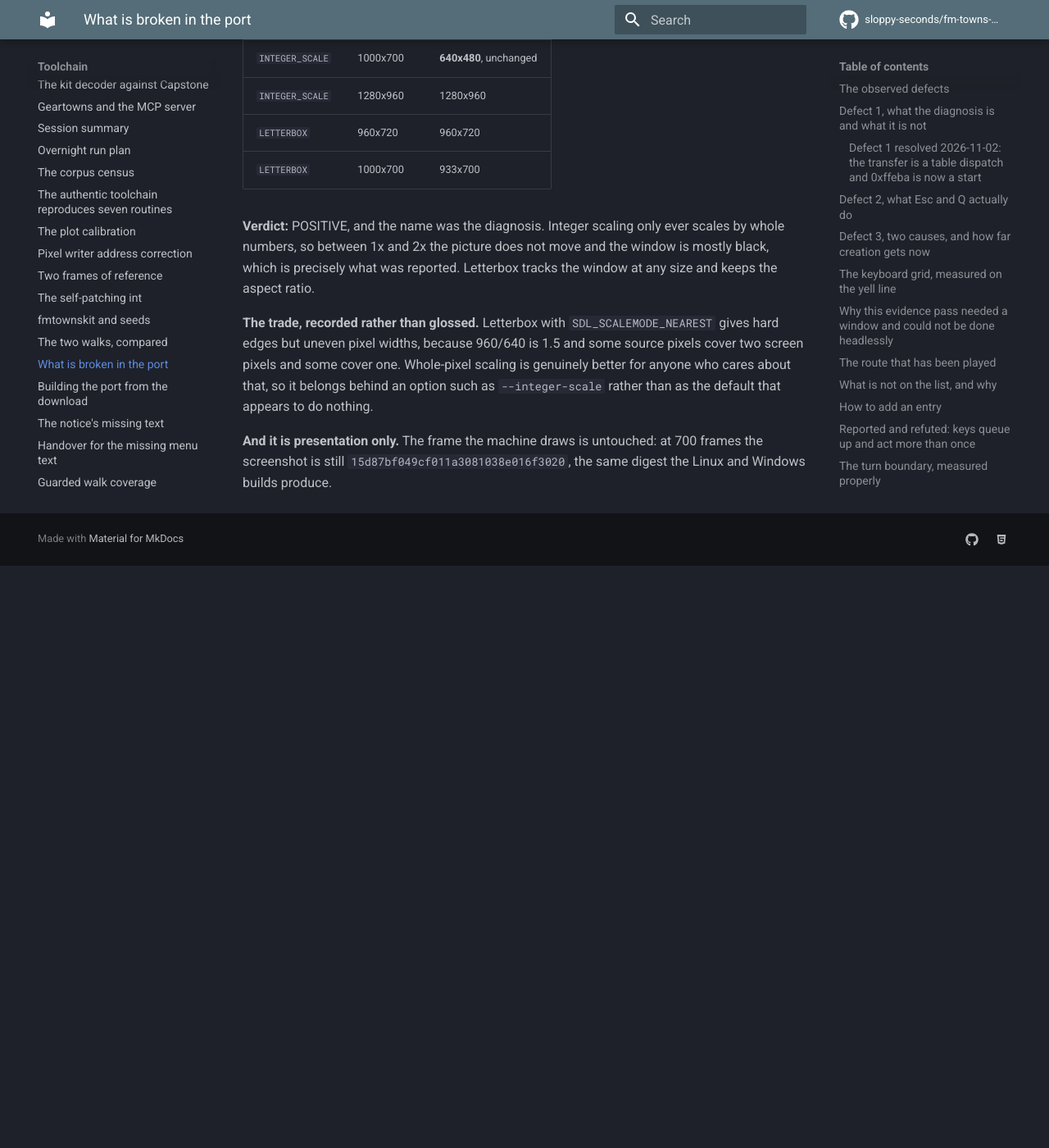
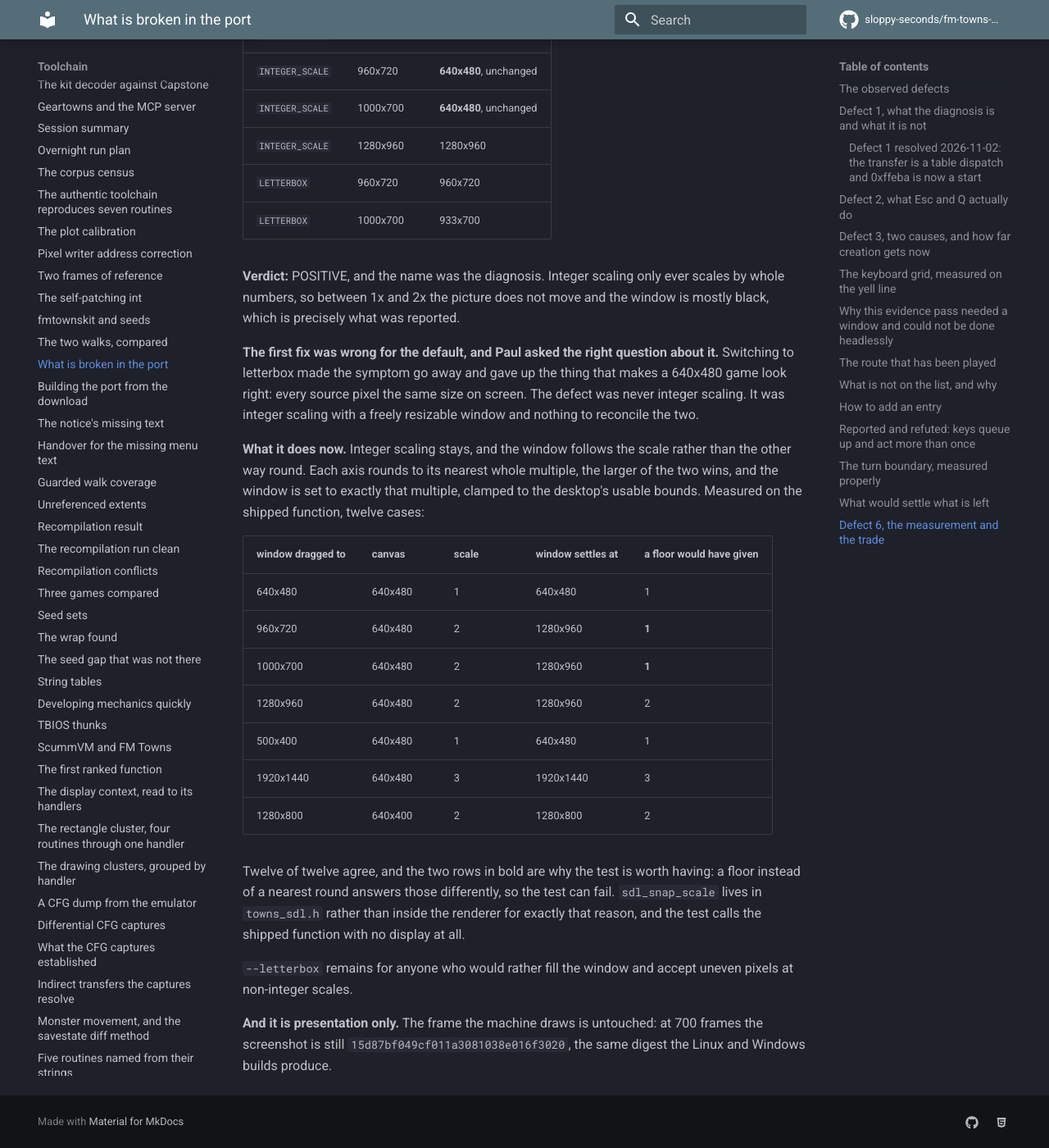
Before and after one commit to sloppy-seconds/fm-towns-ultima, an MkDocs documentation site: the page built from docs/port-defects.md, in a window 1280 px wide and 1400 px high, scrolled down 13878 px. Shown: the whole window at 82% size. Built offline with MkDocs 1.6.1 and Material for MkDocs 9.7.7, drawn with Linux system fonts in a browser that asks for light colours; comment, search, counter and statistics services are not loaded; before the commit the page ends 14568 px from its top, so only the background shows below that; some of the changed text lies outside the part shown.

Commit message:
port: integer scaling by default, with the window snapped and --letterbox as the other answer
The first fix made the symptom go away and gave up whole pixels. Paul asked why integer scale would not be the
default, and the answer is that it can be, once the window is made to follow the scale instead of the other way round.

1000x700 now lands on 1280x960, every source pixel is the same size on screen, and the desktop's usable bounds cap it
so a small screen cannot ask for a window that will not fit. sdl_snap_scale is in the header so the twelve-case test
can call the shipped function with no display, and six of those cases answer differently under a floor, which is what
makes the test able to fail.

--letterbox fills the window and keeps the aspect ratio for anyone who prefers that.

Presentation only: at 700 frames the shot is still 15d87bf049cf011a3081038e016f3020. Kit pin e5503a9.

```diff
--- a/docs/port-defects.md
+++ b/docs/port-defects.md
@@ -16,7 +16,7 @@
 | 3 | Character creation does not work | **Diagnosed 2026-11-01, two causes, both now closed.** The report itself was wrong: `Generate Character` is not a dead end, it is a sub-menu (Examine the Register / Create a Character / Terminate a Character / Main Menu / Look at a Character) and the headless route reaches it. What was dead was the digit. `Create a Character` asks `Create Entry (1-4) # 0` and wants a number, and the port could not deliver one. The second cause was that even a completed creation could not be saved | **fixed. Cause one pinned at kit `4028a76`, cause two by the FAT12 write path, and `tools/controlcreate.py` proves creation, persistence and play across two processes** |
 | 5 | The keyboard could not type a digit | **Found and fixed 2026-11-01, on the yell line.** Every digit key was dropped before it reached the guest, and the whole a-z 0-9 grid is now measured glyph by glyph. Recorded under defect 3 because that is where it was found | **fixed, pinned at kit `4028a76`, and gated by `tools/controlkeymap.py`** |
 | 4 | No sound library means no window | On a Debian trixie container with no SDL and no `libasound`, the port printed `graphics  sdl unavailable (Failed loading libasound.so.2: ... cannot open shared object file), falling back to none` and ran with no window at all. Installing `libasound2` gave a 640x480 window showing the title screen, on the same machine with still no SDL | open, cause known, not fixed |
-| 6 | The window resizes and the picture does not scale | **Reported 2026-11-03 by Paul**, dragging the window larger left the graphics the same size. Measured the same day against SDL 3.4.18 directly rather than by eye: a 640x480 canvas set to `SDL_LOGICAL_PRESENTATION_INTEGER_SCALE` renders 640x480 in a 960x720 window and only whole multiples grow it | **fixed at kit `98fd4c3`**, letterbox presentation, and the frame at 700 is unchanged at `15d87bf0` |
+| 6 | The window resizes and the picture does not scale | **Reported 2026-11-03 by Paul**, dragging the window larger left the graphics the same size. Measured the same day against SDL 3.4.18 directly rather than by eye: a 640x480 canvas set to `SDL_LOGICAL_PRESENTATION_INTEGER_SCALE` renders 640x480 in a 960x720 window and only whole multiples grow it | **fixed at kit `e5503a9`**, whole multiples with the window snapped to match, `--letterbox` for anyone who prefers filling the window, and the frame at 700 is unchanged at `15d87bf0` |
 
 Defects 1 and 2 are play observations reported on 2026-10-30, when the tree was at `51ca6e5`. They are not traces.
 No backtrace has been captured for either, and neither has been re-tested since the report.
@@ -447,13 +447,32 @@
 | `LETTERBOX` | 1000x700 | 933x700 |
 
 **Verdict:** POSITIVE, and the name was the diagnosis. Integer scaling only ever scales by whole numbers, so between
-1x and 2x the picture does not move and the window is mostly black, which is precisely what was reported. Letterbox
-tracks the window at any size and keeps the aspect ratio.
+1x and 2x the picture does not move and the window is mostly black, which is precisely what was reported.
 
-**The trade, recorded rather than glossed.** Letterbox with `SDL_SCALEMODE_NEAREST` gives hard edges but uneven pixel
-widths, because 960/640 is 1.5 and some source pixels cover two screen pixels and some cover one. Whole-pixel scaling
-is genuinely better for anyone who cares about that, so it belongs behind an option such as `--integer-scale` rather
-than as the default that appears to do nothing.
+**The first fix was wrong for the default, and Paul asked the right question about it.** Switching to letterbox made
+the symptom go away and gave up the thing that makes a 640x480 game look right: every source pixel the same size on
+screen. The defect was never integer scaling. It was integer scaling with a freely resizable window and nothing to
+reconcile the two.
+
+**What it does now.** Integer scaling stays, and the window follows the scale rather than the other way round. Each
+axis rounds to its nearest whole multiple, the larger of the two wins, and the window is set to exactly that multiple,
+clamped to the desktop's usable bounds. Measured on the shipped function, twelve cases:
+
+| window dragged to | canvas | scale | window settles at | a floor would have given |
+|---|---|---|---|---|
+| 640x480 | 640x480 | 1 | 640x480 | 1 |
+| 960x720 | 640x480 | 2 | 1280x960 | **1** |
+| 1000x700 | 640x480 | 2 | 1280x960 | **1** |
+| 1280x960 | 640x480 | 2 | 1280x960 | 2 |
+| 500x400 | 640x480 | 1 | 640x480 | 1 |
+| 1920x1440 | 640x480 | 3 | 1920x1440 | 3 |
+| 1280x800 | 640x400 | 2 | 1280x800 | 2 |
+
+Twelve of twelve agree, and the two rows in bold are why the test is worth having: a floor instead of a nearest round
+answers those differently, so the test can fail. `sdl_snap_scale` lives in `towns_sdl.h` rather than inside the
+renderer for exactly that reason, and the test calls the shipped function with no display at all.
+
+`--letterbox` remains for anyone who would rather fill the window and accept uneven pixels at non-integer scales.
 
 **And it is presentation only.** The frame the machine draws is untouched: at 700 frames the screenshot is still
 `15d87bf049cf011a3081038e016f3020`, the same digest the Linux and Windows builds produce.
```
Also changed, not shown: 2 other files.
